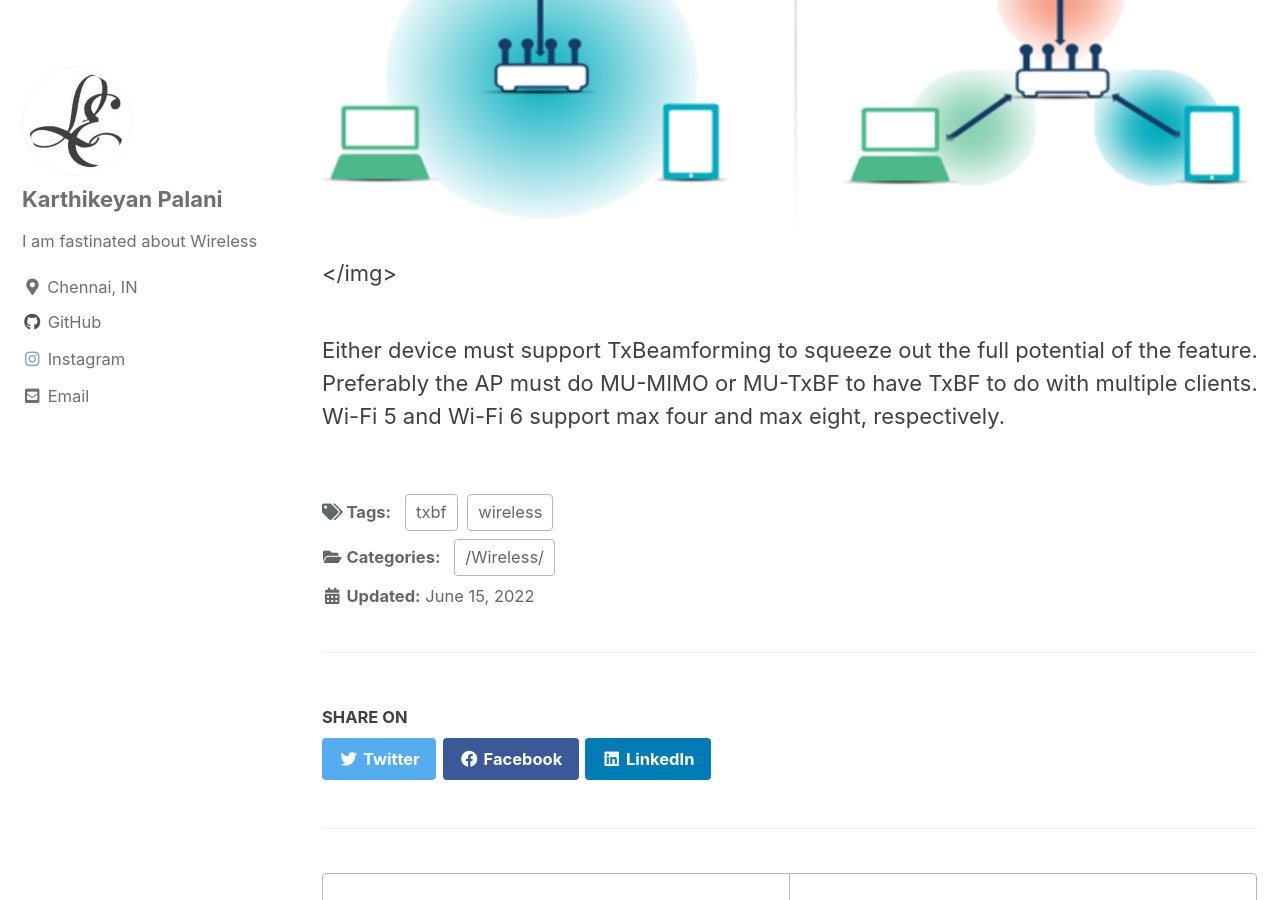
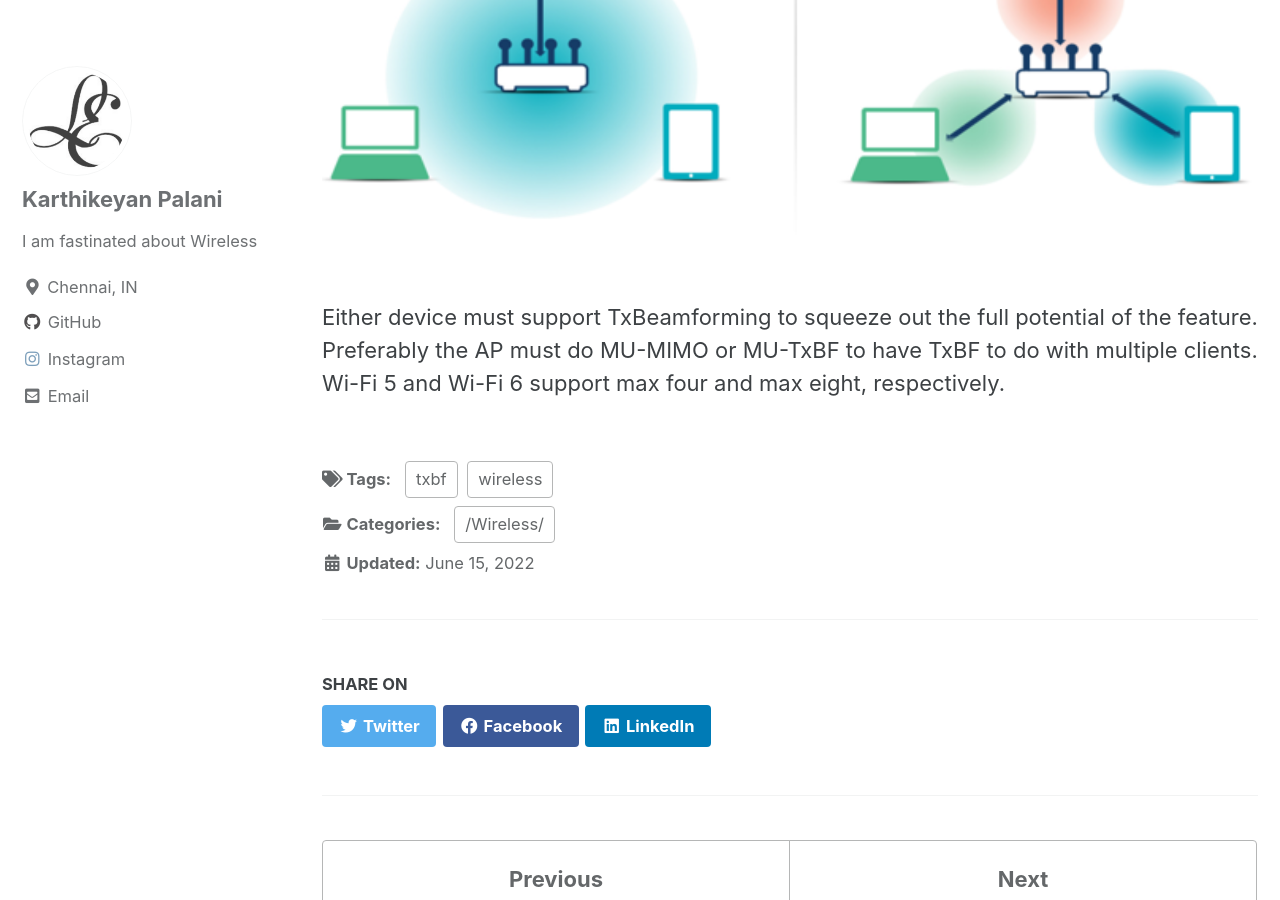
Before and after one commit to learningextreme/Myblog, a Jekyll site: the page built from _posts/2022-06-15-txbf.md, in a window 1280 px wide and 900 px high, scrolled down 771 px. Built offline with Jekyll 4.4.1, drawn with Linux system fonts in a browser that asks for light colours; cached includes are drawn as plain includes.

Commit message:
removed image tag

```diff
--- a/_posts/2022-06-15-txbf.md
+++ b/_posts/2022-06-15-txbf.md
@@ -14,7 +14,7 @@ classes: wide
 It is another way of transmitting focused energy preferentially towards a client to have better performance and throughput. Technically it is very effective if the client is not too farther away. A wireless client meant to be mobile but, it is very effective if it is stationed wirelessly (IoTs). Does IoT need more throughput than user device? Of course, they may not need more throughput; however, they need to be in line with AP to send constant data if the IoT is like a camera or kiosk in the public malls.
 
 <figure style="width: 100%" class="align-center">
-  <img src="/assets/images/TxBF.png" alt="TxBF"></img>
+  <img src="/assets/images/TxBF.png" alt="TxBF">
 </figure>
 
 Either device must support TxBeamforming to squeeze out the full potential of the feature. Preferably the AP must do MU-MIMO or MU-TxBF to have TxBF to do with multiple clients. Wi-Fi 5 and Wi-Fi 6 support max four and max eight, respectively.
```
